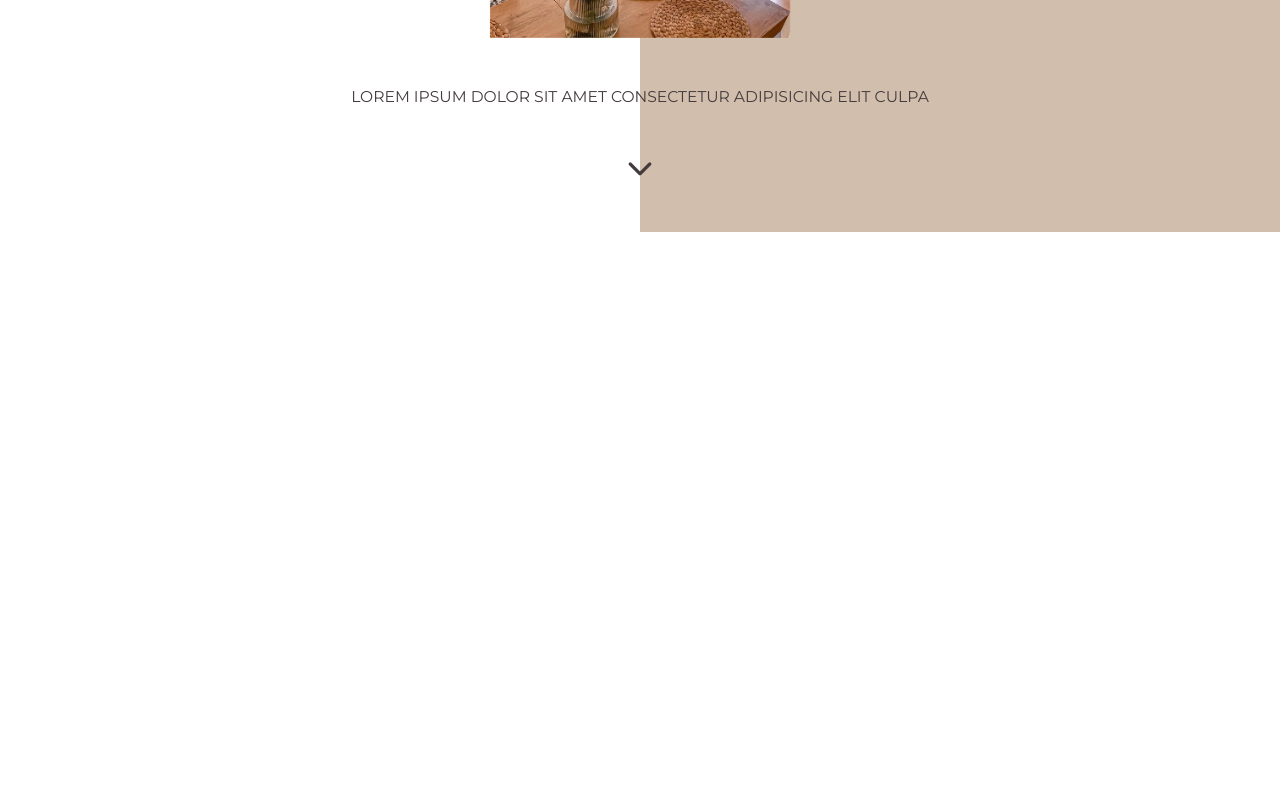
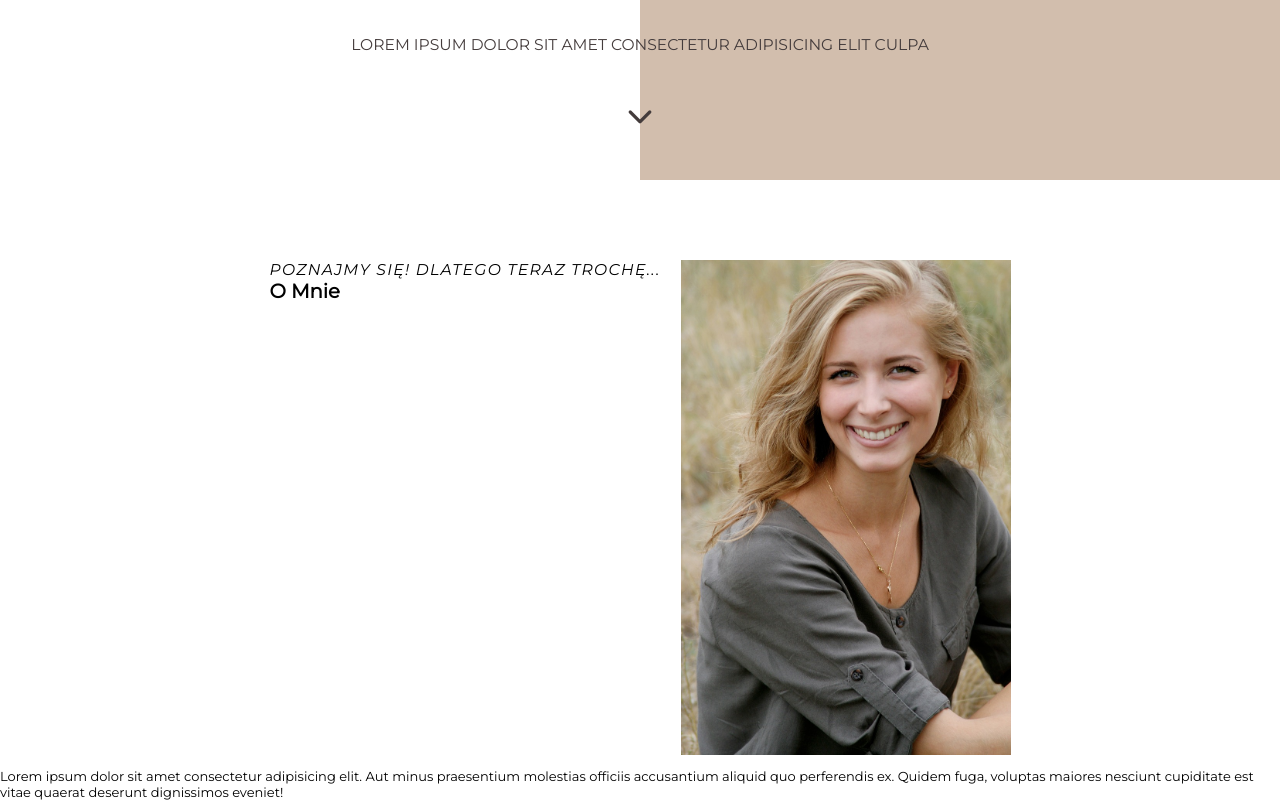
Before and after one commit to JerryWski/kathia-site, a React (Create React App) app: page / in a window 1280 px wide. Shown: the part 858-1658 px from the top of the page. Before the commit the page ends 1600 px from the top, so only its background shows below. Built offline with nearby package versions, Linux system fonts and the light colour scheme; a web font is replaced by a local one.

Commit message:
styling about me section + some tweaks

```diff
--- a/src/App.tsx
+++ b/src/App.tsx
@@ -2,6 +2,7 @@ import React, { useState, useEffect } from 'react';
 import NavigationBar from './components/NavigationBar';
 import styles from './App.module.css';
 import WelcomeSection from './components/WelcomeSection';
+import AboutMe from './components/AboutMe';
 
 const App: React.FC = () => {
   const [isOverlayActive, setIsOverlayActive] = useState(false);
@@ -25,6 +26,7 @@ const App: React.FC = () => {
       </header>
       <main>
         <WelcomeSection />
+        <AboutMe />
       </main>
     </>
   );
--- /dev/null
+++ b/src/components/AboutMe.module.css
@@ -0,0 +1,35 @@
+.about_wrapper {
+    margin-top: 70px;
+    display: flex;
+    justify-content: center;
+    align-content: start;
+    flex-wrap: wrap;
+}
+.intro_container {
+    padding: 10px;
+    width: fit-content;
+    display: flex;
+    align-self: start;
+    flex-direction: column;
+    justify-content: flex-start;
+    height: 100px;
+
+}
+.intro_text {
+    font-family: var(--secondfont);
+    font-size: 1.2rem;
+    text-align: left;
+    word-break: break-word;
+    font-style: italic;
+    text-transform: uppercase;
+    letter-spacing: .1rem;
+}
+
+.image_container {
+    width: 350px;
+    padding: 10px;
+}
+.profile_image {
+    height: auto;
+    width: 100%;
+}
--- /dev/null
+++ b/src/components/AboutMe.tsx
@@ -0,0 +1,31 @@
+import styles from './AboutMe.module.css';
+
+const AboutMe: React.FC = () => {
+  return (
+    <div>
+      <div className={styles.about_wrapper}>
+          <div className={styles.intro_container}>
+            <p className={styles.intro_text}>
+              Poznajmy się! dlatego teraz trochę...
+            </p>
+            <h2 className={styles.intro_heading}>O Mnie</h2>
+          </div>
+          <div className={styles.image_container}>
+            <img
+              className={styles.profile_image}
+              src={require('../images/woman-test.jpg')}
+              alt='woman'
+            ></img>
+          </div>
+      </div>
+      <p className={styles.intro_descritpion}>
+        Lorem ipsum dolor sit amet consectetur adipisicing elit. Aut minus
+        praesentium molestias officiis accusantium aliquid quo perferendis ex.
+        Quidem fuga, voluptas maiores nesciunt cupiditate est vitae quaerat
+        deserunt dignissimos eveniet!
+      </p>
+    </div>
+  );
+};
+
+export default AboutMe;
--- a/src/components/WelcomSection.module.css
+++ b/src/components/WelcomSection.module.css
@@ -4,8 +4,7 @@
   align-items: center;
   flex-wrap: wrap;
   gap: 40px;
-  padding-top: 50px;
-  padding-bottom: 50px;
+  padding: 50px 10px 50px 10px;
   background-color: rgba(210, 190, 173, 1);
   background-image: linear-gradient(
     -90deg,
@@ -40,7 +39,7 @@
 }
 .welcome_header {
   text-transform: uppercase;
-  margin-top: 50px;
+  /* margin-top: 50px; */
   text-align: center;
   line-height: 5.2rem;
   word-break: break-word;
@@ -89,7 +88,6 @@
 
 @media (min-width: 900px) {
   .welcome_section {
-
   }
   .welcome_text__top {
     margin-top: 20px;
--- a/src/components/WelcomeSection.tsx
+++ b/src/components/WelcomeSection.tsx
@@ -6,7 +6,7 @@ const WelcomeSection: React.FC = () => {
     <section>
       <div className={styles.welcome_section}>
         <div className={styles.welcome_header__container}>
-          <p className={styles.welcome_text__top}>#interior, #home, #design</p>
+          {/* <p className={styles.welcome_text__top}>#interior, #home, #design</p> */}
           <h1 className={styles.welcome_header}>
             Let&apos;s <span className={styles.header_italic}> Make</span> Your
             Interior <span className={styles.header_italic}>Better</span>
@@ -17,7 +17,7 @@ const WelcomeSection: React.FC = () => {
             <picture>
               <source
                 srcSet={require('../images/stowidokow3-logo-half.png')}
-                media='(max-width: 1319px)'
+                media='(max-width: 1339px)'
               />
               <img
                 src={require('../images/stowidokow3-logo.png')}
@@ -27,6 +27,7 @@ const WelcomeSection: React.FC = () => {
             </picture>
           </div>
           <div className={styles.slider_wrapper}>
+            {/* trzeba bedzie zmienić na końcu na sam tag img */}
             <picture>
               <img
                 src={require('../images/insta-image.png')}
--- a/src/index.css
+++ b/src/index.css
@@ -18,8 +18,8 @@ html {
   --black: #443c3c;
   --bg-rose: hsl(274, 47%, 97%);
   --beige: hsl(28, 29%, 75%);
-  --font: 'Roboto', sans-serif;
-  --secondfont: 'Noto Serif Display', serif;
+  --font: 'Old Standard TT', serif;
+  --secondfont: 'Montserrat', sans-serif;
   /* // font-family: 'Dancing Script', cursive;
   // font-family: 'Elsie', cursive;
   font-family: 'Old Standard TT', serif;
```
